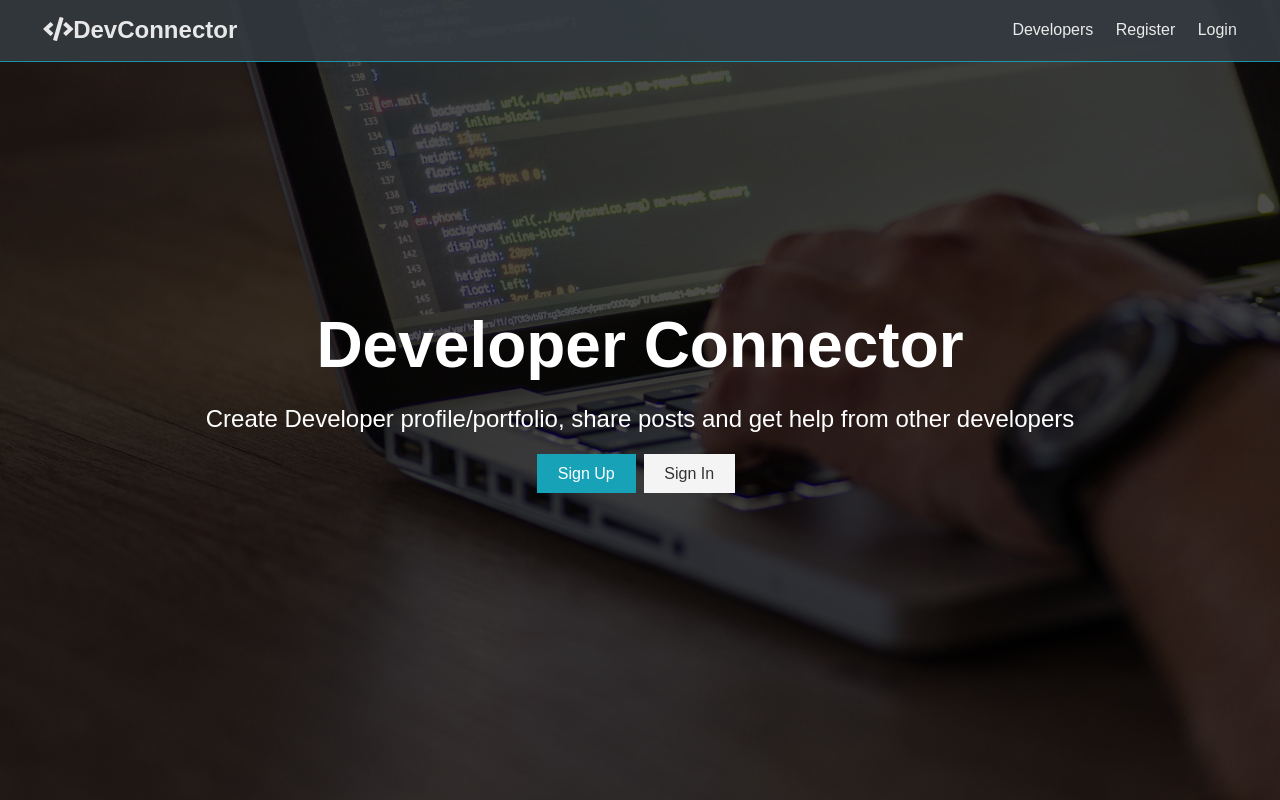
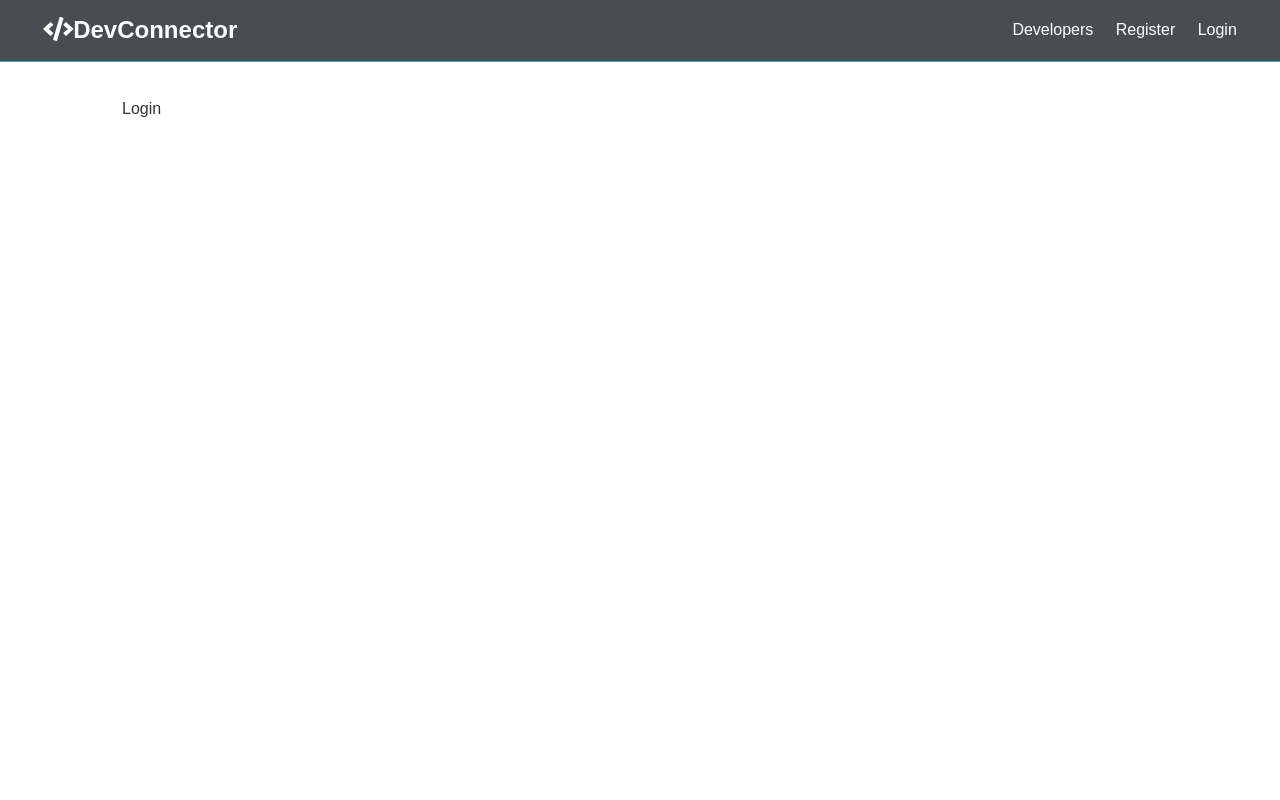
Before and after one commit to norrico31/socialdev-Mern, a React (Create React App) app in the folder client/: page /login in a window 1280 px wide. Built offline with nearby package versions, Linux system fonts and the light colour scheme.

Commit message:
Router, route, Switch used from react-router-dom to access all Link(a tag) use in App.js

```diff
--- a/client/src/App.js
+++ b/client/src/App.js
@@ -1,14 +1,25 @@
 import React, { Fragment } from 'react';
+import { BrowserRouter as Router, Route, Switch } from 'react-router-dom';
 import Navbar from './components/layout/Navbar';
 import Landing from './components/layout/Landing';
+import Login from './components/auth/Login';
+import Register from './components/auth/Register';
 
 import './index.css';
 
 const App = () => (
-    <Fragment>
-        <Navbar />
-        <Landing />
-    </Fragment>
+    <Router>
+        <Fragment>
+            <Navbar />
+            <Route exact path="/" component ={ Landing } / >
+                <div className="container">
+                    <Switch>
+                        <Route exact path="/register" component={ Register } />
+                        <Route exact path="/login" component={ Login } />
+                    </Switch>
+                </div>
+        </Fragment>
+    </Router>
 )
 
 
--- /dev/null
+++ b/client/src/components/auth/Login.js
@@ -0,0 +1,11 @@
+import React from 'react'
+
+const Login = () => {
+    return (
+        <div>
+            Login
+        </div>
+    )
+}
+
+export default Login
--- /dev/null
+++ b/client/src/components/auth/Register.js
@@ -0,0 +1,11 @@
+import React from 'react'
+
+const Register = () => {
+    return (
+        <div>
+            Register
+        </div>
+    )
+}
+
+export default Register
--- a/client/src/components/layout/Landing.js
+++ b/client/src/components/layout/Landing.js
@@ -1,4 +1,5 @@
 import React from 'react'
+import { Link } from 'react-router-dom';
 
 const Landing = () => {
     return (
@@ -9,8 +10,8 @@
                         <h1 className="x-large">Developer Connector</h1>
                         <p className="lead">Create Developer profile/portfolio, share posts and get help from other developers</p>
                         <div className="buttons">
-                            <a href="login.html" className="btn btn-primary">Sign Up</a>
-                            <a href="login.html" className="btn">Sign In</a>
+                            <Link to="/register" className="btn btn-primary">Sign Up</Link>
+                            <Link to="/login" className="btn">Sign In</Link>
                         </div>
                     </div>
                 </div>
--- a/client/src/components/layout/Navbar.js
+++ b/client/src/components/layout/Navbar.js
@@ -1,14 +1,15 @@
 import React from 'react'
+import { Link } from 'react-router-dom';
 
 const Navbar = () => {
     return (
         <div>
             <nav className="navbar bg-dark">
-                <h1><a href="index.html"><i className="fas fa-code"></i>DevConnector</a></h1>
+                <h1><Link to="/"><i className="fas fa-code"></i>DevConnector</Link></h1>
                 <ul>
-                    <li><a href="profiles.html">Developers</a></li>
-                    <li><a href="register.html">Register</a></li>
-                    <li><a href="login.html">Login</a></li>
+                    <li><Link to="!#">Developers</Link></li>
+                    <li><Link to="/register">Register</Link></li>
+                    <li><Link to="/login">Login</Link></li>
                 </ul>
             </nav>
         </div>
```
